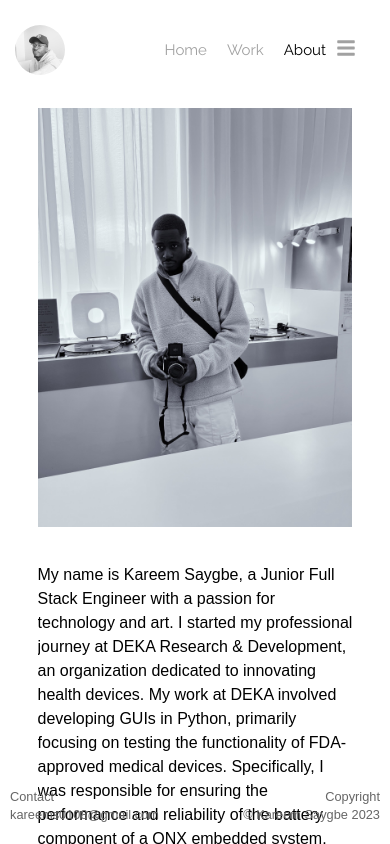
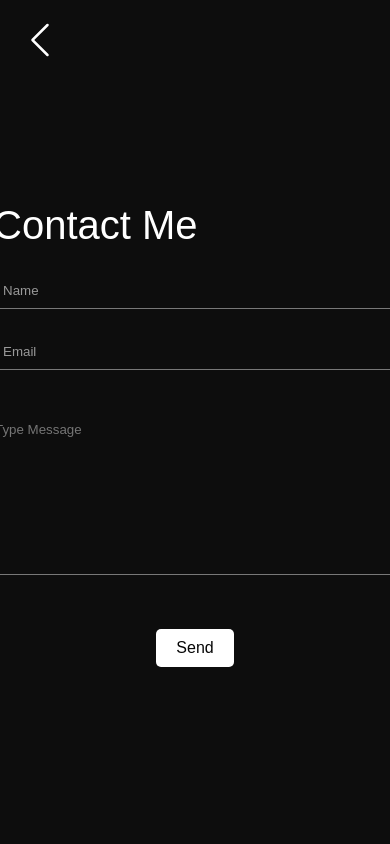
Before and after one commit to vintvgx/Portfolio, a React (Create React App) app: page /About in a window 390 px wide. Both pictures are taken after a click on the element 40 px from the left and 50 px from the top of the page. Shown: the top 844 px of the page. Built offline with nearby package versions, Linux system fonts and the light colour scheme.

Commit message:
Updaed Header nav-links + Added Contact modal + Contact Me Modal

```diff
--- /dev/null
+++ b/src/components/ContactFormModal/ContactFormModal.css
@@ -0,0 +1,111 @@
+.c-modal {
+  display: flex;
+  position: fixed;
+  z-index: 1000;
+  left: 0;
+  top: 0;
+  width: 100vw;
+  height: 100vh;
+  background-color: hsl(0, 0%, 5%);
+  overflow: auto;
+  justify-content: center;
+  align-items: center;
+  font-family: 'Colfax,sans-serif', sans-serif;
+
+}
+
+.c-modal-content {
+
+  display: flex;
+  flex-direction: column;
+  justify-content: center;
+  align-self: center;
+  align-items: center;
+  align-content: center;
+  padding: 20px;
+}
+
+form {
+  align-self: start;
+}
+
+  .form-group-name {
+    width: 50%;
+  }
+
+  .form-group-message {
+    margin-top: 50px;
+  }
+
+  .message-input {
+    width: 500px;
+    height: 150px;
+    border: 0px;
+    border-bottom: 1px solid rgb(120, 120, 120);
+    resize: none;
+    outline: none;
+    background-color: transparent;
+    font-family: 'Colfax,sans-serif', sans-serif;
+    color: white;
+  }
+
+
+  .contact-text {
+    font-family: "Arial", sans-serif;
+    font-size: 2.5rem;
+    margin-bottom: 20px;
+    text-align: left;
+    align-self: flex-start;
+    color: white;
+  }
+
+  .send-button {
+    background-color: #ffffff;
+  color: rgb(6, 6, 6);
+  border: none;
+  border-radius: 5px;
+  padding: 10px 20px;
+  cursor: pointer;
+  font-size: 1rem;
+  margin-top: 50px;
+  transition: background-color 0.3s ease;
+  }
+
+  .send-button:hover {
+    background-color: #bbbbbb;
+    transition: cubic-bezier(0.175, 0.885, 0.32, 1.275);
+
+  }
+
+  .back-button {
+    background: none;
+    border: none;
+    color: #ffffff; /* Change the color as desired */
+    font-size: 40px;
+    cursor: pointer;
+    position: absolute;
+    top: 80px;
+    left: 40px;
+
+  }
+
+  .back-button:hover {
+    color: #9c9c9c;
+    transition: cubic-bezier(0.175, 0.885, 0.32, 1.275);
+  }
+
+  @media (max-width: 767px) {
+    .form-group-name {
+      width: 400px;
+    }
+
+    .message-input {
+      width: 400px
+    }
+
+    .back-button {
+      position: absolute;
+      top: 20px; /* Adjust top position for mobile view */
+      left: 20px; /* Adjust left position for mobile view */
+    }
+  }
--- /dev/null
+++ b/src/components/ContactFormModal/ContactFormModal.tsx
@@ -0,0 +1,66 @@
+import React, { useState } from "react";
+import { BsChevronLeft } from "react-icons/bs";
+import "./ContactFormModal.css";
+import ContactFormInput from "./FormInput";
+
+type ContactFormModalProps = {
+  isOpen: boolean;
+  onClose?: () => void;
+};
+
+const ContactFormModal: React.FC<ContactFormModalProps> = ({
+  isOpen,
+  onClose,
+}) => {
+  const [name, setName] = useState("");
+  const [email, setEmail] = useState("");
+  const [message, setMessage] = useState("");
+
+  const handleSubmit = (e: { preventDefault: () => void }) => {
+    e.preventDefault();
+    // Add code here to send the email/message
+    // You can use a library like nodemailer for the backend to send emails.
+    // You'll need to implement this part based on your server logic.
+  };
+
+  return (
+    <div className={`c-modal ${isOpen ? "open" : ""}`}>
+      <div className="c-modal-content">
+        <div className="back-button" onClick={onClose}>
+          <BsChevronLeft />
+        </div>
+        <h1 className="contact-text">Contact Me</h1>
+        <form onSubmit={handleSubmit}>
+          <div className="form-group-name">
+            <ContactFormInput
+              label="Name"
+              value={name}
+              onChangeText={setName}
+            />
+          </div>
+          <div className="form-group-name">
+            <ContactFormInput
+              label="Email"
+              value={email}
+              onChangeText={setEmail}
+            />
+          </div>
+          <div className="form-group-message">
+            <textarea
+              className="message-input" // Add a class for the message input
+              value={message}
+              onChange={(e) => setMessage(e.target.value)}
+              placeholder="Type Message"
+            />
+          </div>
+
+          <button type="submit" className="send-button">
+            Send
+          </button>
+        </form>
+      </div>
+    </div>
+  );
+};
+
+export default ContactFormModal;
--- /dev/null
+++ b/src/components/ContactFormModal/FormInput.css
@@ -0,0 +1,30 @@
+.form-group {
+  margin-bottom: 20px;
+}
+
+.label {
+  font-weight: bold;
+  display: block;
+}
+
+.input {
+  width: 100%;
+  padding: 10px;
+  border: 0px;
+  border-bottom: 1px solid rgb(120, 120, 120);
+  border-radius: 4px;
+  margin-top: 5px;
+  outline: none;
+  background-color: transparent;
+  color: white
+}
+
+.focused .label {
+  color: #ababab;
+  text-align: left;
+}
+
+/* Set the placeholder text color */
+.input::placeholder {
+  color: #999; /* Change this to your desired placeholder text color */
+}
--- /dev/null
+++ b/src/components/ContactFormModal/FormInput.tsx
@@ -0,0 +1,39 @@
+import React, { useState } from "react";
+import "./FormInput.css";
+
+type ContactFormInputProps = {
+  label: string;
+  value: string;
+  onChangeText: (text: string) => void;
+};
+
+const ContactFormInput: React.FC<ContactFormInputProps> = ({
+  label,
+  value,
+  onChangeText,
+}) => {
+  const [isFocused, setIsFocused] = useState(false);
+
+  const handleFocus = () => {
+    setIsFocused(true);
+  };
+
+  const handleBlur = () => {
+    setIsFocused(false);
+  };
+
+  return (
+    <div className={`form-group ${isFocused ? "focused" : ""}`}>
+      <input
+        className={`input ${isFocused ? "focused" : ""}`}
+        value={value}
+        onChange={(e) => onChangeText(e.target.value)}
+        placeholder={label}
+        onFocus={handleFocus}
+        onBlur={handleBlur}
+      />
+    </div>
+  );
+};
+
+export default ContactFormInput;
--- a/src/components/Header/Header.css
+++ b/src/components/Header/Header.css
@@ -21,6 +21,7 @@
   border-radius: 50%;
   margin-left: 100px;
   position: relative;
+  cursor: pointer;
 }
 
 .nav-links {
@@ -40,6 +41,7 @@ color: rgba(145, 145, 145, 0.856); /* Change text color to white */
 font-size: 15px; /* Increased font size */
 font-weight: normal;
 font-style: normal;
+cursor: pointer;
 }
 
 
@@ -58,7 +60,6 @@ font-style: normal;
   color: #000; /* Adjust according to your needs */
   display: none; /* It will be visible only on mobile */
   align-self: center; /* Align self to center */
-
 }
 
 .icon {
@@ -166,7 +167,8 @@ font-style: normal;
 
     .menu-icon {
     display: block;
-    margin-right: 0;  /* Remove margin */
+    margin-left: 8px;  /* Remove margin */
+
   }
 
     .profile-icon {
@@ -176,4 +178,8 @@ font-style: normal;
     .social-icons {
     display: none;  /* Hide by default on mobile */
   }
+
+  .nav-links {
+    margin-right: 3%;
+  }
 }
--- a/src/components/Header/Header.tsx
+++ b/src/components/Header/Header.tsx
@@ -1,7 +1,8 @@
-import React, { useState } from "react";
+import React, { useEffect, useState } from "react";
 // import { AiFillMail } from "react-icons/ai";
 import { FaBars, FaGithub, FaLinkedin, FaTwitter } from "react-icons/fa";
 import { NavLink, useLocation } from "react-router-dom";
+import ContactFormModal from "../ContactFormModal/ContactFormModal";
 import "./Header.css";
 
 type HeaderProps = {
@@ -13,7 +14,9 @@ const Header: React.FC<HeaderProps> = ({ className, backgroundColor }) => {
   const location = useLocation();
   const isActive = (path: string) => location.pathname === path;
   const [isMobileMenuOpen, setIsMobileMenuOpen] = useState(false);
-  const [isModalOpen, setIsModalOpen] = useState(false); // State for modal visibility
+  const [isModalOpen, setIsModalOpen] = useState(false);
+  const [isContactFormModalOpen, setContactFormModalOpen] = useState(false);
+  const [isMobileView, setIsMobileView] = useState(false);
 
   const activeNavStyle = {
     color: "black",
@@ -33,9 +36,36 @@ const Header: React.FC<HeaderProps> = ({ className, backgroundColor }) => {
     setIsModalOpen(false);
   };
 
+  const openContactFormModal = () => {
+    // setIsMobileMenuOpen(false); // Close mobile menu if open
+    setContactFormModalOpen(true);
+  };
+
+  const closeContactFormModal = () => {
+    setContactFormModalOpen(false);
+  };
+
+  useEffect(() => {
+    // Check if the screen width is below a certain threshold (e.g., 768px)
+    const handleResize = () => {
+      setIsMobileView(window.innerWidth <= 768);
+    };
+
+    // Add event listener for window resize
+    window.addEventListener("resize", handleResize);
+
+    // Initial check
+    handleResize();
+
+    // Cleanup the event listener when the component unmounts
+    return () => {
+      window.removeEventListener("resize", handleResize);
+    };
+  }, []);
+
   return (
     <div className={`header ${className}`} style={{ backgroundColor }}>
-      <div className="profile-icon" />
+      <div className="profile-icon" onClick={openContactFormModal} />
       <div className="nav-links">
         <NavLink
           to="/"
@@ -55,12 +85,14 @@ const Header: React.FC<HeaderProps> = ({ className, backgroundColor }) => {
           className="nav-link">
           About
         </NavLink>
-
-        <div
-          className={`menu-icon ${isMobileMenuOpen ? "open" : ""}`}
-          onClick={openModal}>
-          <FaBars style={{ color: "rgba(145, 145, 145, 0.856)" }} />
-        </div>
+        {isMobileView && ( // Render "Contact" only in mobile view
+          <span
+            style={isActive("/Contact") ? activeNavStyle : defaultNavStyle}
+            className="nav-link "
+            onClick={openModal}>
+            Contact
+          </span>
+        )}
       </div>
 
       {isModalOpen && (
@@ -103,9 +135,18 @@ const Header: React.FC<HeaderProps> = ({ className, backgroundColor }) => {
                 <span className="icon">Resume</span>
               </a>
             </div>
-            <button className="lets-talk-button">Let's Talk</button>
+            <button className="lets-talk-button" onClick={openContactFormModal}>
+              Let's Talk
+            </button>
           </div>
         </div>
+      )}
+
+      {isContactFormModalOpen && (
+        <ContactFormModal
+          isOpen={isContactFormModalOpen}
+          onClose={closeContactFormModal}
+        />
       )}
     </div>
   );
```
